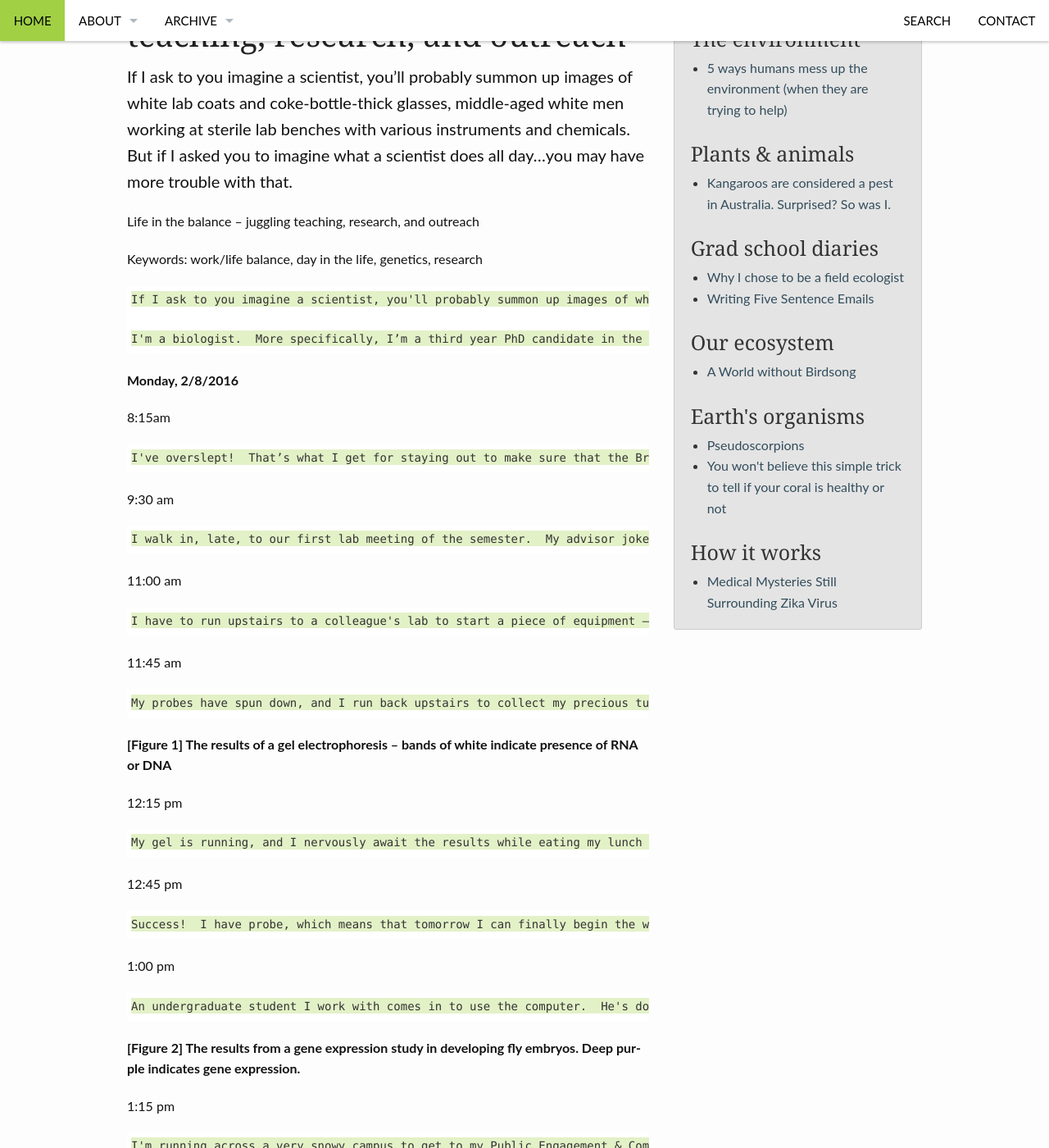
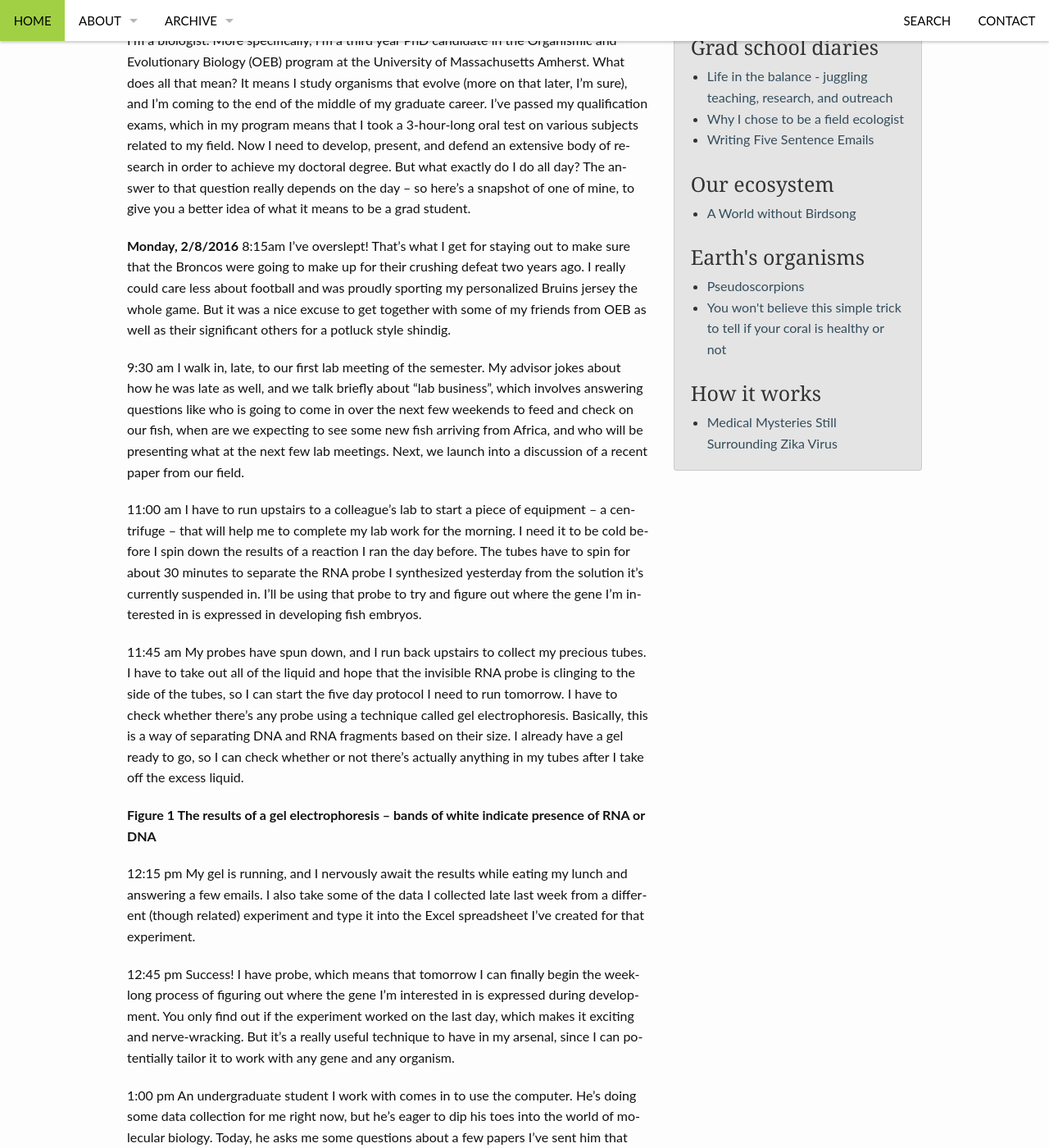
Before and after one commit to tguttata/thatslifesci-1, a Jekyll site: the page built from _posts/2016-03-19-life-in-balance.md, in a window 1280 px wide and 1400 px high, scrolled down 365 px. Shown: the whole window at 82% size. Built offline with Jekyll 4.4.1, drawn with Linux system fonts in a browser that asks for light colours; comment, search, counter and statistics services are not loaded; some of the changed text lies outside the part shown.

Commit message:
Update 2016-03-19-life-in-balance.md

```diff
--- a/_posts/2016-03-19-life-in-balance.md
+++ b/_posts/2016-03-19-life-in-balance.md
@@ -11,63 +13,49 @@
 teaser: "If I ask to you imagine a scientist, you’ll probably summon up images of white lab coats and coke-bottle-thick glasses, middle-aged white men working at sterile lab benches with various instruments and chemicals.  But if I asked you to imagine what a scientist does all day…you may have more trouble with that."
 source-id: 1WwrKVFq8yJYhAb_4kjdOEir2vtuENs_e8q1mEvCgKOA
 published: true
+image:
+ thumb:
+header: no
 ---
-Life in the balance – juggling teaching, research, and outreach
-
-Keywords: work/life balance, day in the life, genetics, research
-
-	If I ask to you imagine a scientist, you'll probably summon up images of white lab coats and coke-bottle-thick glasses, middle-aged white men working at sterile lab benches with various instruments and chemicals.  But if I asked you to imagine what a scientist does all day…you may have more trouble with that.
-
-	I'm a biologist.  More specifically, I’m a third year PhD candidate in the Organismic and Evolutionary Biology (OEB) program at the University of Massachusetts Amherst.  What does all that mean?  It means I study organisms that evolve (more on that later, I’m sure), and I’m coming to the end of the middle of my graduate career.  I’ve passed my qualification exams, which in my program means that I took a 3-hour-long oral test on various subjects related to my field.  Now I need to develop, present, and defend an extensive body of research in order to achieve my doctoral degree. But what exactly do I do all day?  The answer to that question really depends on the day – so here’s a snapshot of one of mine, to give you a better idea of what it means to be a grad student.
+I'm a biologist.  More specifically, I’m a third year PhD candidate in the Organismic and Evolutionary Biology (OEB) program at the University of Massachusetts Amherst.  What does all that mean?  It means I study organisms that evolve (more on that later, I’m sure), and I’m coming to the end of the middle of my graduate career.  I’ve passed my qualification exams, which in my program means that I took a 3-hour-long oral test on various subjects related to my field.  Now I need to develop, present, and defend an extensive body of research in order to achieve my doctoral degree. But what exactly do I do all day?  The answer to that question really depends on the day – so here’s a snapshot of one of mine, to give you a better idea of what it means to be a grad student.
 
 **Monday, 2/8/2016**
-
 8:15am
-
-	I've overslept!  That’s what I get for staying out to make sure that the Broncos were going to make up for their crushing defeat two years ago.  I really could care less about football and was proudly sporting my personalized Bruins jersey the whole game.  But it was a nice excuse to get together with some of my friends from OEB as well as their significant others for a potluck style shindig.
+I've overslept!  That’s what I get for staying out to make sure that the Broncos were going to make up for their crushing defeat two years ago.  I really could care less about football and was proudly sporting my personalized Bruins jersey the whole game.  But it was a nice excuse to get together with some of my friends from OEB as well as their significant others for a potluck style shindig.
 
 9:30 am
-
-	I walk in, late, to our first lab meeting of the semester.  My advisor jokes about how he was late as well, and we talk briefly about "lab business", which involves answering questions like who is going to come in over the next few weekends to feed and check on our fish, when are we expecting to see some new fish arriving from Africa, and who will be presenting what at the next few lab meetings.  Next, we launch into a discussion of a recent paper from our field.
+I walk in, late, to our first lab meeting of the semester.  My advisor jokes about how he was late as well, and we talk briefly about "lab business", which involves answering questions like who is going to come in over the next few weekends to feed and check on our fish, when are we expecting to see some new fish arriving from Africa, and who will be presenting what at the next few lab meetings.  Next, we launch into a discussion of a recent paper from our field.
 
 11:00 am
-
-	I have to run upstairs to a colleague's lab to start a piece of equipment – a centrifuge – that will help me to complete my lab work for the morning.  I need it to be cold before I spin down the results of a reaction I ran the day before.  The tubes have to spin for about 30 minutes to separate the RNA probe I synthesized yesterday from the solution it’s currently suspended in.  I’ll be using that probe to try and figure out where the gene I’m interested in is expressed in developing fish embryos.
+I have to run upstairs to a colleague's lab to start a piece of equipment – a centrifuge – that will help me to complete my lab work for the morning.  I need it to be cold before I spin down the results of a reaction I ran the day before.  The tubes have to spin for about 30 minutes to separate the RNA probe I synthesized yesterday from the solution it’s currently suspended in.  I’ll be using that probe to try and figure out where the gene I’m interested in is expressed in developing fish embryos.
 
 11:45 am
+My probes have spun down, and I run back upstairs to collect my precious tubes.  I have to take out all of the liquid and hope that the invisible RNA probe is clinging to the side of the tubes, so I can start the five day protocol I need to run tomorrow.  I have to check whether there's any probe using a technique called gel electrophoresis.  Basically, this is a way of separating DNA and RNA fragments based on their size.   I already have a gel ready to go, so I can check whether or not there’s actually anything in my tubes after I take off the excess liquid.
 
-	My probes have spun down, and I run back upstairs to collect my precious tubes.  I have to take out all of the liquid and hope that the invisible RNA probe is clinging to the side of the tubes, so I can start the five day protocol I need to run tomorrow.  I have to check whether there's any probe using a technique called gel electrophoresis.  Basically, this is a way of separating DNA and RNA fragments based on their size.   I already have a gel ready to go, so I can check whether or not there’s actually anything in my tubes after I take off the excess liquid.
-
-**[Figure 1] The results of a gel electrophoresis – bands of white indicate presence of RNA or DNA**
+**Figure 1 The results of a gel electrophoresis – bands of white indicate presence of RNA or DNA**
 
 12:15 pm
-
-	My gel is running, and I nervously await the results while eating my lunch and answering a few emails.  I also take some of the data I collected late last week from a different (though related) experiment and type it into the Excel spreadsheet I've created for that experiment.
+My gel is running, and I nervously await the results while eating my lunch and answering a few emails.  I also take some of the data I collected late last week from a different (though related) experiment and type it into the Excel spreadsheet I've created for that experiment.
 
 12:45 pm
-
-	Success!  I have probe, which means that tomorrow I can finally begin the week-long process of figuring out where the gene I'm interested in is expressed during development. You only find out if the experiment worked on the last day, which makes it exciting and nerve-wracking.  But it’s a really useful technique to have in my arsenal, since I can potentially tailor it to work with any gene and any organism.
+Success!  I have probe, which means that tomorrow I can finally begin the week-long process of figuring out where the gene I'm interested in is expressed during development. You only find out if the experiment worked on the last day, which makes it exciting and nerve-wracking.  But it’s a really useful technique to have in my arsenal, since I can potentially tailor it to work with any gene and any organism.
 
 1:00 pm
-
-	An undergraduate student I work with comes in to use the computer.  He's doing some data collection for me right now, but he’s eager to dip his toes into the world of molecular biology.  Today, he asks me some questions about a few papers I’ve sent him that use the very same technique I’ll be using tomorrow.  It’s a good chance for me to explain the procedure to him, testing my own understanding of it.
+An undergraduate student I work with comes in to use the computer.  He's doing some data collection for me right now, but he’s eager to dip his toes into the world of molecular biology.  Today, he asks me some questions about a few papers I’ve sent him that use the very same technique I’ll be using tomorrow.  It’s a good chance for me to explain the procedure to him, testing my own understanding of it.
 
 **[Figure 2] The results from a gene expression study in developing fly embryos.  Deep purple indicates gene expression.**
 
 1:15 pm
-
-	I'm running across a very snowy campus to get to my Public Engagement & Communication class on time. Today we’re supposed to talk about some readings and also present a two minute "story" about our science based on a guest lecture given last week.
+I'm running across a very snowy campus to get to my Public Engagement & Communication class on time. Today we’re supposed to talk about some readings and also present a two minute "story" about our science based on a guest lecture given last week.
 
 3:30 pm
 
 Due to the worsening snow, our professor decided to let us go early.  When I get back to lab, I email back and forth with my teaching assistantship supervisor to talk about our goals for the week.  I also write up two advertisements for events run by the Graduate Women in STEM group – as the chair of the communications committee, this is one of my weekly responsibilities.
 
 4:30 pm
-
-	I have to edit a post for another blog, which focuses on marine science.  Even though the fish I study live in fresh water, it's still a cool opportunity for me to practice outreach writing. Today’s post examines the strange reproductive behavior of anglerfishes, in honor of Valentine’s Day.
+I have to edit a post for another blog, which focuses on marine science.  Even though the fish I study live in fresh water, it's still a cool opportunity for me to practice outreach writing. Today’s post examines the strange reproductive behavior of anglerfishes, in honor of Valentine’s Day.
 
 5:30 pm
-
-	I have a little brainpower left, so I go ahead and start on this post.  When I finish, I'll head home for the day.  I have a pretty calico cat waiting anxiously for me to feed her.  Once I start a load of laundry and cook dinner for myself, we’ll probably cuddle up on the couch so I can work a little on my manuscript and then catch up on Downton Abbey.
+I have a little brainpower left, so I go ahead and start on this post.  When I finish, I'll head home for the day.  I have a pretty calico cat waiting anxiously for me to feed her.  Once I start a load of laundry and cook dinner for myself, we’ll probably cuddle up on the couch so I can work a little on my manuscript and then catch up on Downton Abbey.
 
 **[Figure 3] My cat, Nika, "helping" me grade papers last year**
```
Also changed, not shown: other parts of _posts/2016-03-19-life-in-balance.md (+3 -1 lines).
